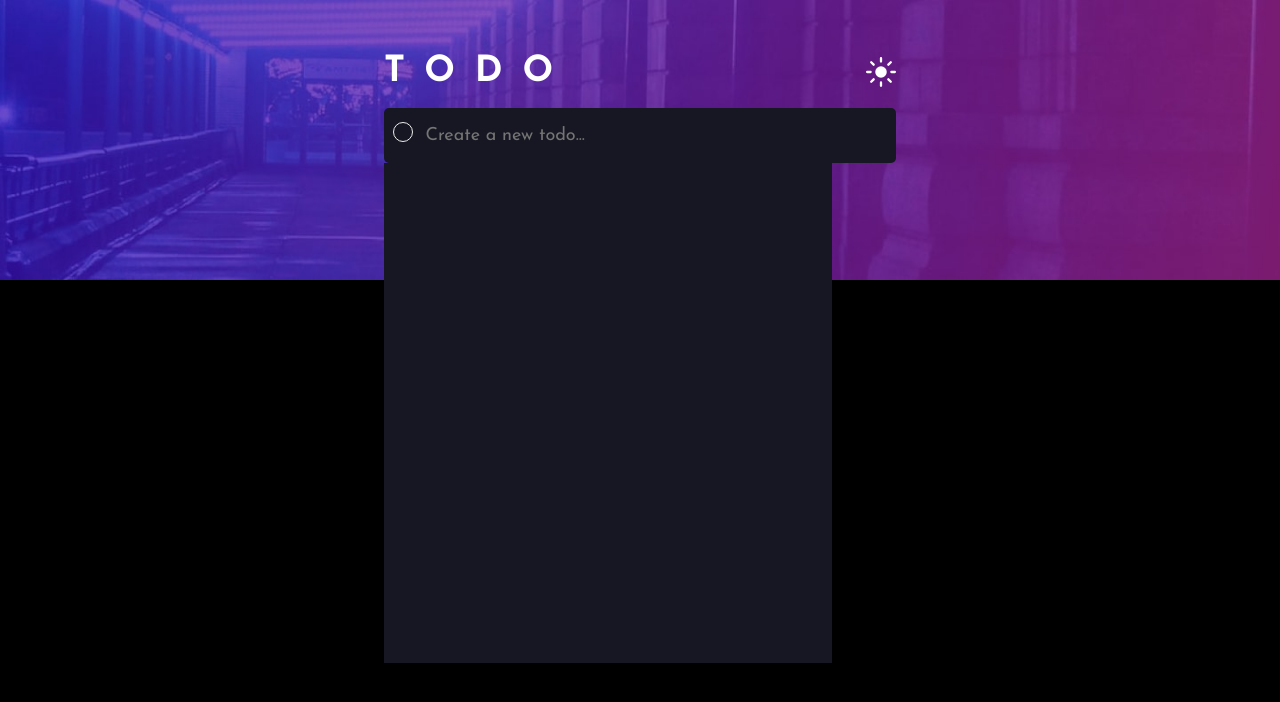
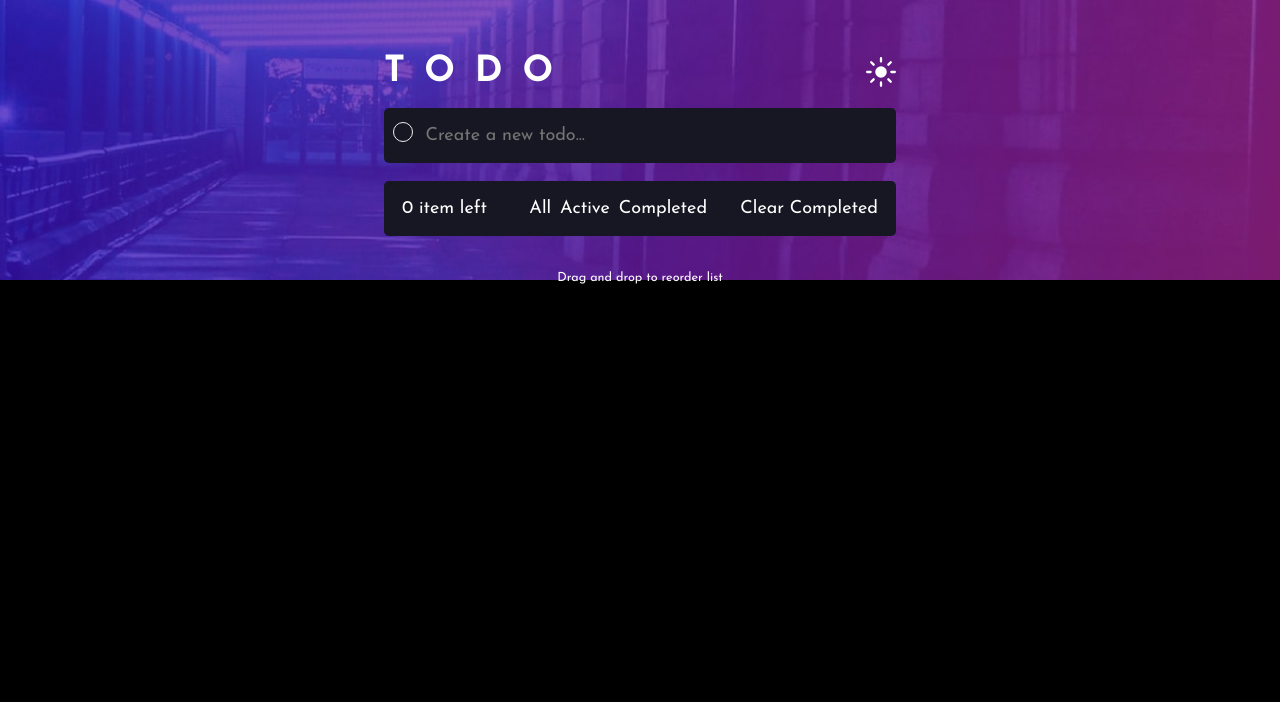
Before and after one commit to JulianIfesiokwu/To-do-App-2-, a React (Create React App) app: page / in a window 1280 px wide. Shown: the top 702 px of the page. Built offline with nearby package versions, Linux system fonts and the light colour scheme.

Commit message:
added functionlity to display added task to task list, added control panel

```diff
--- a/src/App.css
+++ b/src/App.css
@@ -22,4 +22,11 @@
   width: 40vw;
   margin: 0 auto;
 }
+
+.footer p {
+  color: white;
+  text-align: center;
+  margin-top: 2rem;
+  font-size: 0.7rem;
+}
 /*# sourceMappingURL=app.css.map */
--- a/src/App.js
+++ b/src/App.js
@@ -12,7 +12,11 @@ function App() {
 
   const addTask = (e) => {
     if (e.charCode === code) {
-      const newTask = { id: new Date().getTime().toString(), title: task };
+      const newTask = {
+        id: new Date().getTime().toString(),
+        title: task,
+        completed: false,
+      };
       setAllTasks([...allTasks, newTask]);
       setTask("");
     }
@@ -21,12 +25,17 @@ function App() {
     }
   };
 
+  const deleteTask = () => {};
+
   return (
     <div className="container">
       <div className="to-do">
         <HeaderContainer />
         <CreateTask task={task} addTask={addTask} setTask={setTask} />
-        <TaskList item={allTasks} />
+        <TaskList allTasks={allTasks} />
+      </div>
+      <div className="footer">
+        <p>Drag and drop to reorder list</p>
       </div>
     </div>
   );
--- a/src/app.scss
+++ b/src/app.scss
@@ -15,3 +15,10 @@
     width: 40vw;
     margin: 0 auto;
 }
+
+.footer p {
+    color: white;
+    text-align: center;
+    margin-top: 2rem;
+    font-size: 0.7rem;
+}
--- a/src/components/Task/Task.component.jsx
+++ b/src/components/Task/Task.component.jsx
@@ -1,7 +1,21 @@
+import './Task.styles.scss'
+import cancelButton from '../../images/icon-cross.svg'
 
-const Task = ({item}) => {
+const Task = ({ title }) => {
+
     return (
-        <article key={item.id}>{item.title}</article>
+        <article className='task'>
+            <div className="checkmark-container">
+                <input type="checkbox" className='toggle-completed'/>
+                <span className="checkmark"></span>
+            </div>
+            <p className='task-title'>{title}</p>
+            <img
+            src={cancelButton} alt=''
+            className='cancel-icon'
+            onClick={(e) => console.log(e.target)}
+            />
+            </article>
     )
 }
 
--- /dev/null
+++ b/src/components/Task/Task.styles.css
@@ -0,0 +1,5 @@
+.task {
+  padding: 1rem;
+  border-bottom: 1px solid white;
+}
+/*# sourceMappingURL=Task.styles.css.map */
--- /dev/null
+++ b/src/components/Task/Task.styles.scss
@@ -0,0 +1,83 @@
+@import '../../variables.scss';
+
+.task {
+    padding: 1rem;
+    border-bottom: 1px solid white;
+    position: relative;
+    cursor: pointer;
+}
+
+.task:hover .cancel-icon {
+    visibility: visible;
+}
+
+// Hide the browsers default checkbox
+.toggle-completed {
+    position: absolute;
+    opacity: 0;
+    cursor: pointer;
+    height: 0;
+    width: 0;
+    margin-left: 0.5rem;
+}
+
+// Create a custom checkbox
+.checkmark {
+    position: absolute;
+    top: 0;
+    left: 0;
+    height: 20px;
+    width: 20px;
+    background-color: $veryDarkBlue;
+    border: 1px solid #eee;
+    border-radius: 50%;
+    margin-left: 0.5rem;
+    margin-top: 0.8rem;
+    cursor: pointer;
+    vertical-align: baseline;
+}
+
+// When the checkbox is checked, add a blue background
+.checkmark input:checked~.checkmark {
+    background-color: #2196F3;
+}
+
+//Create the checkmark/indicator (hidden when not checked)
+.checkmark:after {
+    content: "";
+    position: absolute;
+    display: none;
+}
+
+//Show the checkmark when checked
+.container input:checked~.checkmark:after {
+    display: block;
+}
+
+/* Style the checkmark/indicator */
+.container .checkmark:after {
+    left: 9px;
+    top: 5px;
+    width: 5px;
+    height: 10px;
+    border: solid white;
+    border-width: 0 3px 3px 0;
+    -webkit-transform: rotate(45deg);
+    -ms-transform: rotate(45deg);
+    transform: rotate(45deg);
+}
+
+.task-title {
+    margin-left: 1rem;
+    display: inline-block;
+}
+
+.cancel-icon {
+    visibility: hidden;
+    vertical-align: top;
+    text-align: end;
+    cursor: pointer;
+    position: absolute;
+    top: 1rem;
+    right: 1rem;
+}
--- a/src/components/TaskList/TaskList.component.jsx
+++ b/src/components/TaskList/TaskList.component.jsx
@@ -4,11 +4,27 @@ import './TaskList.styles.scss'
 const TaskList = ({ allTasks }) => {
     return (
         <div className="task-list">
-            {allTasks?.map((item) => {
+            {allTasks.length > 0 && allTasks?.map((task) => {
+                const {id, title} = task
+
                 return (
-                    <Task key={item.id}>{item.title}</Task>
+                    <Task title={title} key={id}/>
                 )
             })}
+            <div className="control-panel">
+                <p className="items-left">{allTasks.length} {allTasks.length > 1 ? 'items left' : 'item left'}</p>
+                <div className="control-filters">
+                    <p className="all">All</p>
+                    <p className="active">Active</p>
+                    <p className="completed">Completed</p>
+                </div>
+                <p className="clear-completed">Clear Completed</p>
+            </div>
+            <div className="mobile-control-filters">
+                <p className="all">All</p>
+                <p className="active">Active</p>
+                <p className="completed">Completed</p>
+            </div>
         </div>
     )
 }
--- a/src/components/TaskList/TaskList.styles.scss
+++ b/src/components/TaskList/TaskList.styles.scss
@@ -1,8 +1,29 @@
 @import '../../variables.scss';
 
 .task-list {
-    width: 35vw;
-    height: 500px;
+    margin-top: 1rem;
+    width: 40vw;
     background-color:  $veryDarkBlue;
     color: white;
+    border-radius: 5px;
 }
+
+.control-panel {
+    display: flex;
+    justify-content: space-between;
+    padding: 1rem;
+    font-size: 0.8rem;
+}
+
+.control-filters {
+    display: flex;
+    justify-content: space-between;
+}
+
+.control-filters p{
+    margin-left: 0.5rem;
+}
+
+.mobile-control-filters {
+    display: none;
+}
```
Also changed, not shown: 2 other files (tests, documents, lock files or other folders).
